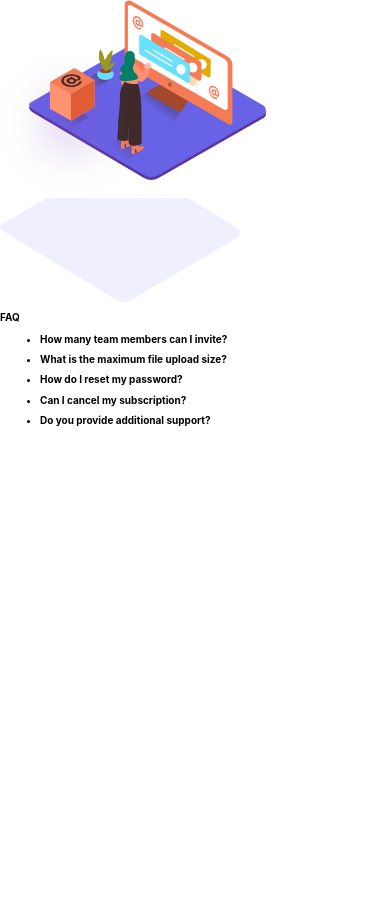
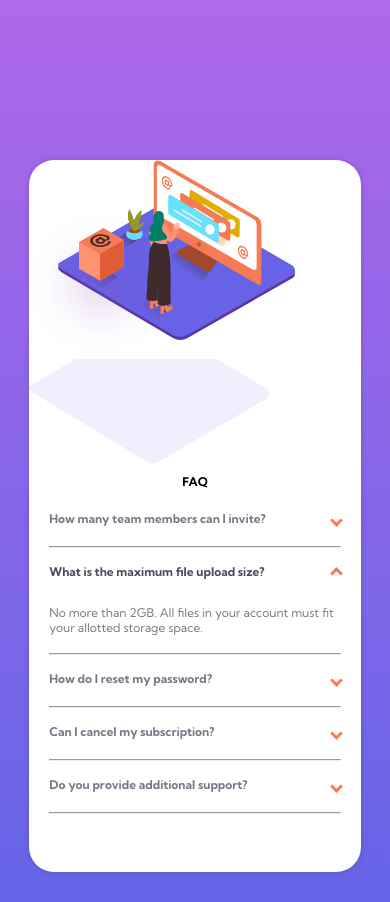
Before and after one commit to royeradames/faq-accordion-card-main, a React (Create React App) app: page / in a window 390 px wide. Before the commit the page ends 844 px from the top, so only its background shows below. Built offline with nearby package versions, Linux system fonts and the light colour scheme.

Commit message:
📦mobile only missing image styles and final check

```diff
--- a/src/App.tsx
+++ b/src/App.tsx
@@ -1,45 +1,128 @@
-import React from 'react';
-import './App.css';
-import faq from "./faq.module.scss"
-import womenOnline from "./images/illustration-woman-online-mobile.svg"
-import mobilePattern from "./images/bg-pattern-mobile.svg"
+import React, { useState } from "react";
+import "./App.css";
+import faq from "./faq.module.scss";
+import womenOnline from "./images/illustration-woman-online-mobile.svg";
+import mobilePattern from "./images/bg-pattern-mobile.svg";
 
 function App() {
+  // interface faqDataArrayTypes{
+  //   [index:number]: {
+  //     question: string,
+  //     answer: string,
+  //     showing: boolean,
+  //   }
+  // }
+
+  const faqDataArray = [
+    {
+      question: "How many team members can I invite?",
+      answer:
+        "You can invite up to 2 additional users on the Free plan. There is no limit on team members for the Premium plan.",
+    },
+    {
+      question: "What is the maximum file upload size?",
+      answer:
+        "No more than 2GB. All files in your account must fit your allotted storage space.",
+    },
+    {
+      question: "How do I reset my password?",
+      answer:
+        "Click “Forgot password” from the login page or “Change password” from your profile page. A reset link will be emailed to you.",
+    },
+    {
+      question: "Can I cancel my subscription?",
+      answer:
+        "Yes! Send us a message and we’ll process your request no questions asked.",
+    },
+    {
+      question: "Do you provide additional support?",
+      answer:
+        "Chat and email support is available 24/7. Phone lines are open during normal business hours.",
+    },
+  ];
+  interface data {
+    showing: boolean;
+    question: string;
+    answer: string;
+  }
+  const [hiddeContent, setHiddeContent] = useState<data[]>(() => {
+    return faqDataArray.map((faqData, idx: number) => {
+      const defaultOpenQuestion = idx === 1;
+      if (defaultOpenQuestion) return { ...faqData, showing: false };
+      return { ...faqData, showing: true };
+    });
+  });
+
+  function toggleClass(index: number) {
+    const hideShowFaq = hiddeContent.map((data, idx: number) => {
+      const onChangingObject = idx === index;
+      if (onChangingObject) data.showing = !data.showing;
+      return data;
+    });
+    setHiddeContent(hideShowFaq);
+  }
+
+  function renderFaq(faqList: data[]) {
+    return (
+      <ul className={faq.faq__list}>
+        {faqList.map((faqData, index) => {
+          return (
+            <>
+              <li>
+                <div className={`${faq.faq_questionArrow}`}>
+                  <h2
+                    className={`${faq.faq__question} ${
+                      faqData.showing ? "" : faq.faq__question_selected
+                    }`}
+                    onClick={() => toggleClass(index)}
+                  >
+                    {faqData.question}{" "}
+                  </h2>
+                  <p>
+                    <i
+                      className={`${faq.faq__arrow} ${
+                        faqData.showing
+                          ? faq.faq__arrow_down
+                          : faq.faq__arrow_up
+                      }`}
+                    ></i>
+                  </p>
+                </div>
+                <p
+                  className={`${faq.faq__answer} ${
+                    faqData.showing
+                      ? faq.faq__answer_hidden
+                      : faq.faq__answer_showing
+                  }`}
+                >
+                  {faqData.answer}
+                </p>
+              </li>
+              <hr className={faq.faq__divider}></hr>
+            </>
+          );
+        })}
+      </ul>
+    );
+  }
   return (
-    <div className={faq.faq}>
-      <div className={`${faq.faq__illustration}  ${faq.illustration}`}>
-        <img className ={faq.illustration__women} src={womenOnline} alt="illustration of a woman using the computer"/>
-        <img className ={faq.illustration__pattern} src={mobilePattern} alt="pattern"/>
+    <div className={faq.background}>
+      <div className={faq.faq}>
+        <div className={`${faq.faq__illustration}  ${faq.illustration}`}>
+          <img
+            className={faq.illustration__women}
+            src={womenOnline}
+            alt="illustration of a woman using the computer"
+          />
+          <img
+            className={faq.illustration__pattern}
+            src={mobilePattern}
+            alt="pattern"
+          />
+        </div>
+        <h1 className={faq.faq__title}>FAQ</h1>
+        {renderFaq(hiddeContent)}
       </div>
-      <h1 className={faq.faq__title}>FAQ</h1>
-      <ul>
-        <li>
-          <h2 className={faq.faq__question}>How many team members can I invite?</h2>
-          <p className={`${faq.faq__answer} ${faq.faq__answer_hidden}`}>
-            You can invite up to 2 additional users on the Free plan. There is no limit on
-            team members for the Premium plan.
-          </p>
-        </li>
-        <li>
-          <h2 className={faq.faq__question}>What is the maximum file upload size?</h2>
-          <p className={`${faq.faq__answer} ${faq.faq__answer_hidden}`}>No more than 2GB. All files in your account must fit your allotted storage space.</p>
-        </li>
-        <li>
-          <h2 className={faq.faq__question}>How do I reset my password?</h2>
-          <p className={`${faq.faq__answer} ${faq.faq__answer_hidden}`}>
-            Click “Forgot password” from the login page or “Change password” from your profile page.
-            A reset link will be emailed to you.
-          </p>
-        </li>
-        <li>
-          <h2 className={faq.faq__question}>Can I cancel my subscription?</h2>
-          <p className={`${faq.faq__answer} ${faq.faq__answer_hidden}`}>Yes! Send us a message and we’ll process your request no questions asked.</p>
-        </li>
-        <li>
-          <h2 className={faq.faq__question}>Do you provide additional support?</h2>
-          <p className={`${faq.faq__answer} ${faq.faq__answer_hidden}`}>Chat and email support is available 24/7. Phone lines are open during normal business hours.</p>
-        </li>
-      </ul>
 
       {/* <div style={{
         fontSize: "11px",
--- a/src/faq.module.scss
+++ b/src/faq.module.scss
@@ -1,13 +1,61 @@
+/*
+    background{
+        width: 100%
+        height: 100%
+        background-image: linear-gradient(to right top, red, blue)
+*/
+@import url('https://fonts.googleapis.com/css2?family=Kumbh+Sans:wght@400;700&display=swap');
+// colors
+$text-blue: hsl(238, 29%, 16%);
+$text-red: hsl(14, 88%, 65%);
+$gradient-violet: hsl(273, 75%, 66%);
+$gradient-blue: hsl(240, 73%, 65%);
+$text-dark-grey-blue: hsl(237, 12%, 33%);
+$text-grey-blue: hsl(240, 6%, 50%);
+$divider: hsl(240, 5%, 91%);
+
+// styles
+.background{
+    width: 100vw;
+    height: 100%;
+    background-image: linear-gradient( $gradient-violet, $gradient-blue );
+    display: flex;
+    justify-content: center;
+    align-items: center;
+}
 .faq {
+    font-family: "Kumbh Sans";
     background-color: white;
+    width: 85%;
+    border-radius: 2.5rem;
+    box-shadow: 0 0 .5rem rgba(26, 25, 25, 0.205);
+    margin: 16rem 0 3rem ;
+    font-size: 1.2rem;
 
+    &__list{
+        list-style-type: none;
+        padding: 0 2rem 4rem 2rem;
+    }
+
+    &__divider{
+        color: $divider;
+    }
     &__title{
-
+        text-align: center;
     }
     &__question{
+        cursor: pointer;
+        color: $text-grey-blue;
+        &_selected{
+            color: $text-dark-grey-blue;
+        }
+        &:hover{
+            color: $text-red;
+        }
+    }
 
-    }
     &__answer{
+        color: $text-grey-blue;
 
     }
     &__answer_hidden{
@@ -16,6 +64,26 @@
     &__answer_showing{
         display: inline-block;
     }
+
+    &__arrow{
+        border: solid $text-red;
+        border-width: 0 3px 3px 0;
+        display: inline-block;
+        padding: 3px;
+        transition: transform .02s;
+
+        &_down{
+            transform: rotate(45deg);
+        }
+        &_up{
+            transform: rotate(-135deg);
+        }
+    }
+    &_questionArrow{
+        display: flex;
+        justify-content: space-between;
+    }
+
 }
 
 .illustration{
```
